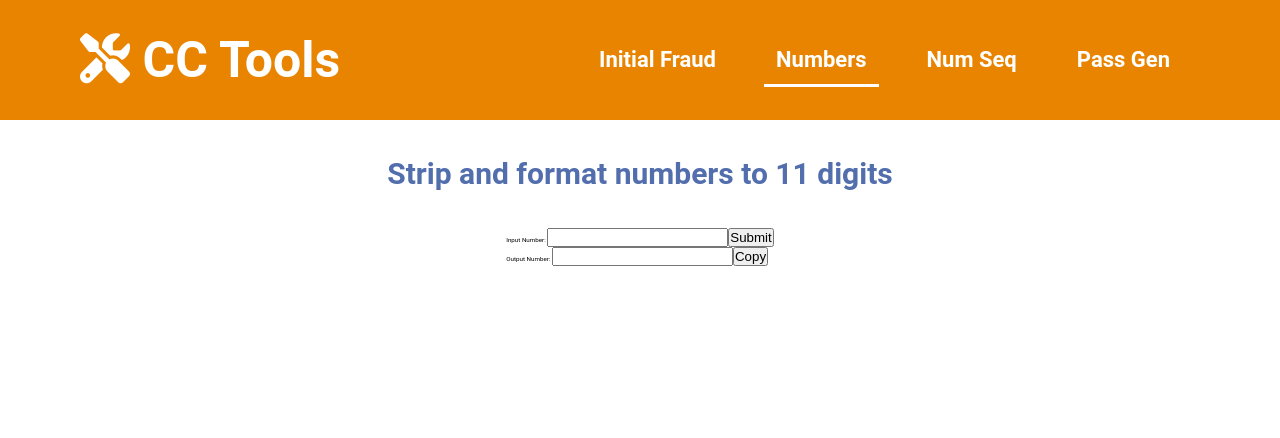
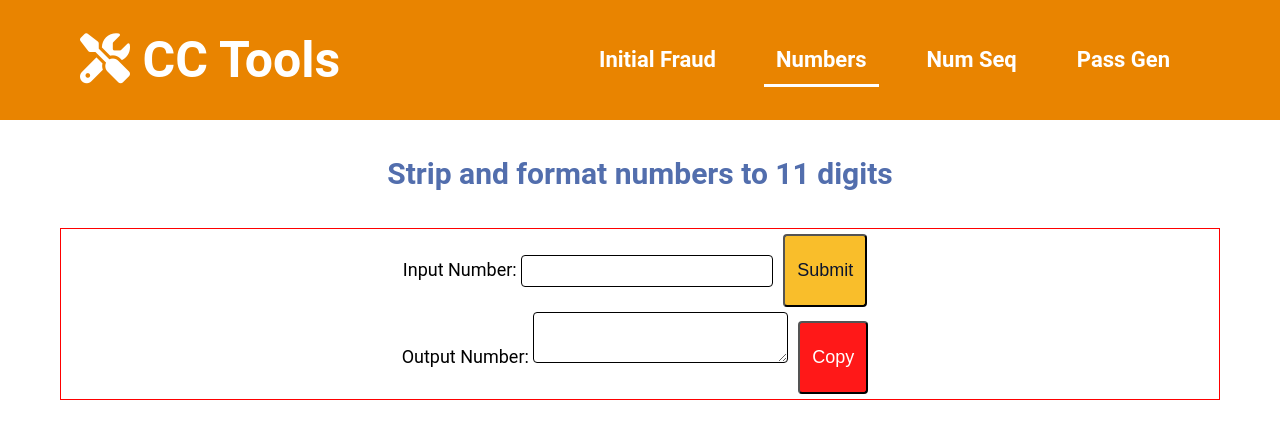
Before and after one commit to MelvinPeepers/tools, a React (Create React App) app in the folder my-app/: page /numbers in a window 1280 px wide. Shown: the top 438 px of the page. Built offline with nearby package versions, Linux system fonts and the light colour scheme.

Commit message:
setup css and started styling

```diff
--- a/my-app/src/components/pages/numbers/Numbers.css
+++ b/my-app/src/components/pages/numbers/Numbers.css
@@ -191,4 +191,47 @@ forms
   display: flex;
   flex-direction: column;
   align-items: center;
+  border: 1px solid red;
+  width: 100%;
 }
+
+form {
+  width: 90%;
+  text-align: center;
+}
+
+.form-input {
+  background-color: var(--submit-bg-color);
+  color: var(--main-tx-color);
+}
+
+.form-output {
+  background-color: var(--copy-bg-color);
+  color: var(--main-bg-color);
+}
+
+.form-btn {
+  border-radius: 4px;
+  font-size: 1.8rem;
+  padding: 24px 12px;
+  margin: 5px 10px 5px 10px;
+  cursor: pointer;
+  text-align: center;
+  text-decoration: none;
+}
+
+.input,
+.output {
+  font-size: 1.8rem;
+  padding: 0.25em 0.5em;
+  border-radius: 4px;
+  border: 1px solid #000000;
+}
+
+.label {
+  font-size: 1.8rem;
+}
+
+.label textarea {
+  vertical-align: middle;
+}
--- a/my-app/src/components/pages/numbers/Numbers.js
+++ b/my-app/src/components/pages/numbers/Numbers.js
@@ -10,18 +10,18 @@ const Numbers = () => {
           <form>
             <ul>
               <li>
-                <label>Input Number: </label>
-                <input
-                  type="text"
+                <label class='label' for="text-input">Input Number: </label>
+                <input class="input"
+                  type="text" id="text-input"
                 />
-                <button>Submit</button>
+                <button class="form-input form-btn">Submit</button>
               </li>
               <li>
-                <label>Output Number: </label>
-                <input
-                  type="text"
-                />
-                <button>Copy</button>
+                <label class='label' for="text-input">Output Number: </label>
+                <textarea class="output"
+                  type="text" id="text-input">
+                </textarea>
+                <button class="form-output form-btn">Copy</button>
               </li>
             </ul>
           </form>
```
